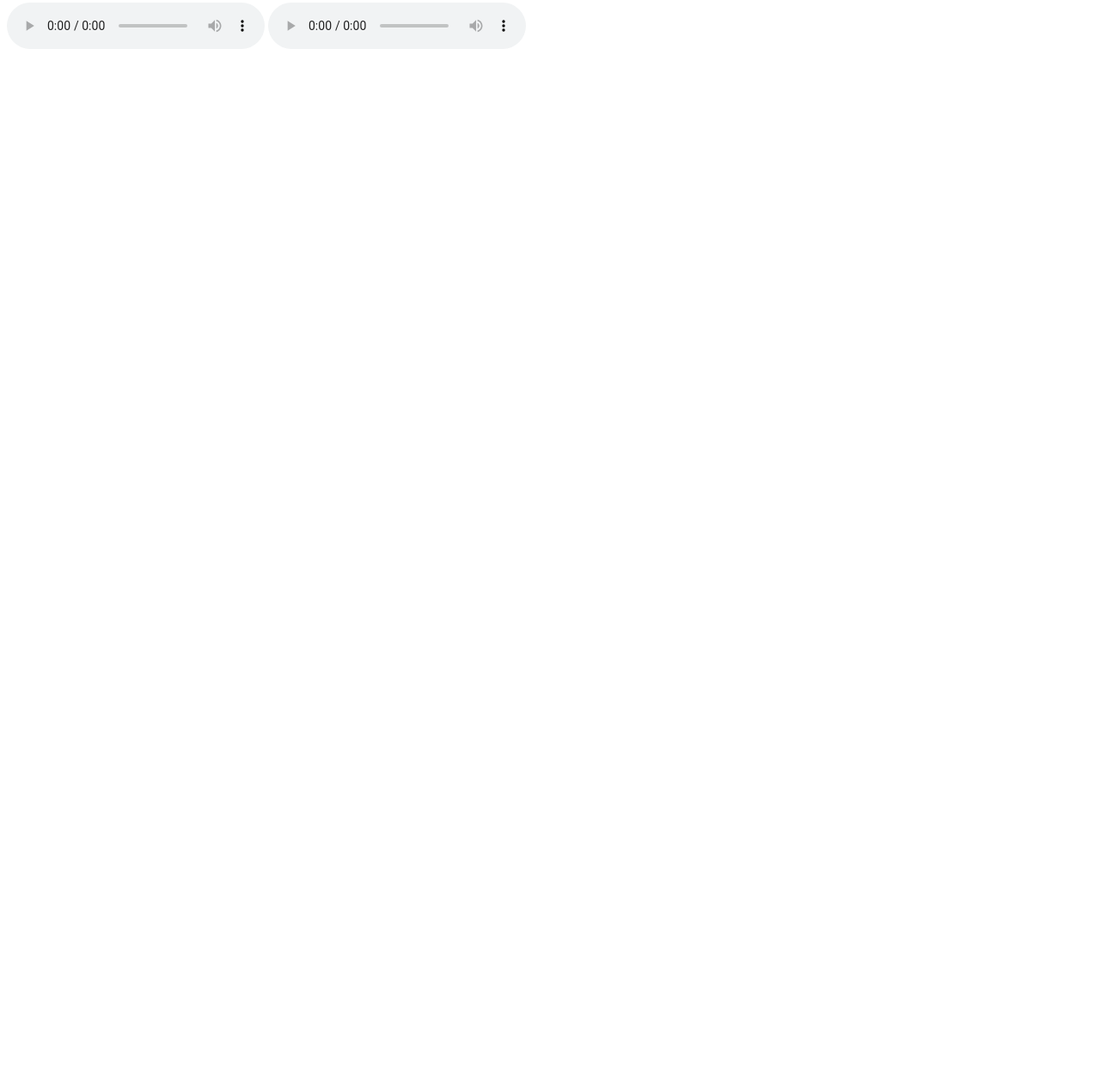
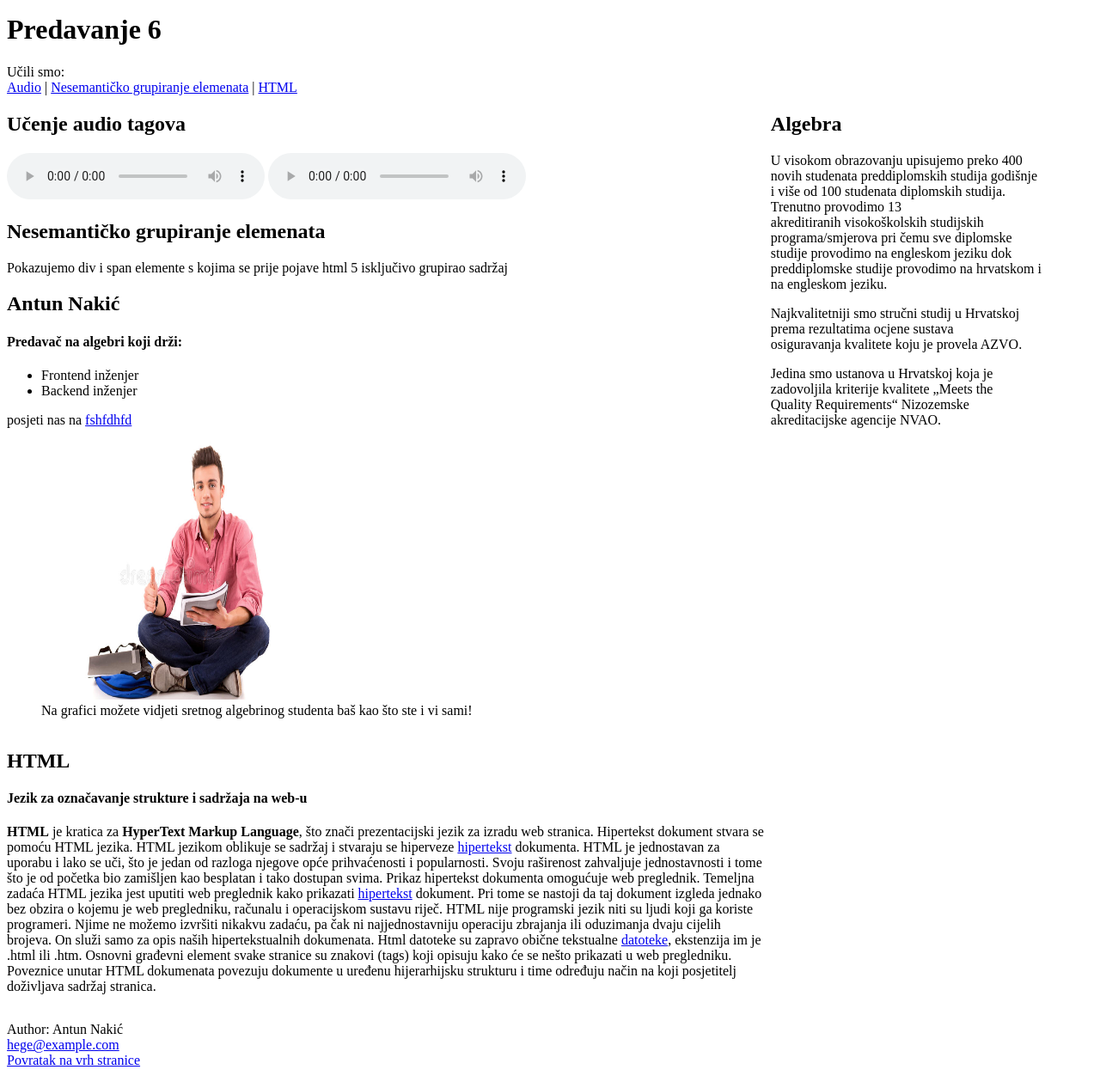
Before and after one commit to antun-nakic/testtesttest, a plain HTML site: page pred6.html in a window 1280 px wide. Shown: the part 5-1264 px from the top of the page at 86% size. Before the commit the page ends 800 px from the top, so only its background shows below. Drawn offline with Linux system fonts and the light colour scheme.

Commit message:
nakon druge pauze

```diff
--- a/pred6.html
+++ b/pred6.html
@@ -4,9 +4,22 @@
     <meta charset="UTF-8" />
     <meta http-equiv="X-UA-Compatible" content="IE=edge" />
     <meta name="viewport" content="width=device-width, initial-scale=1.0" />
-    <title>Multimedia</title>
+    <title>Multimedia i semantičko strukturiranje stranince</title>
   </head>
   <body>
+    <header id="header">
+      <h1>Predavanje 6</h1>
+      <span>Učili smo: </span>
+      <nav>
+        <a href="#audio">Audio</a> |
+        <a href="#nesemantickoGrupiranje">Nesemantičko grupiranje elemenata</a>
+        |
+        <a href="#html">HTML</a>
+      </nav>
+    </header>
+    <main style="display: inline-block; width: 70%">
+      <section id="audio">
+        <h1>Učenje audio tagova</h1>
         <!--Audio-->
         <audio controls>
           <source
@@ -18,5 +31,100 @@
           src="./multimedia/BluVinil  Apaši Official Video.mp3"
           controls
         ></audio>
+      </section>
+
+      <section id="nesemantickoGrupiranje">
+        <header>
+          <h1>Nesemantičko grupiranje elemenata</h1>
+          <p>
+            Pokazujemo div i span elemente s kojima se prije pojave html 5
+            isključivo grupirao sadržaj
+          </p>
+        </header>
+        <!--klasični tag za grupriati sadržaj u html-u-->
+        <div>
+          <h1>Antun Nakić</h1>
+          <h4>Predavač na algebri koji drži:</h4>
+          <ul>
+            <li>Frontend inženjer</li>
+            <li>Backend inženjer</li>
+          </ul>
+        </div>
+
+        <!-- klasični tag za grupirati elemente, ali on je inline level -->
+        <span>
+          posjeti nas na <a href="#">fshfdhfd</a><br />
+          <figure style="display: inline-block">
+            <img
+              width="300"
+              height="300"
+              src="./multimedia/happy-student.jpg"
+            />
+            <figcaption>
+              Na grafici možete vidjeti sretnog algebrinog studenta baš kao što
+              ste i vi sami!
+            </figcaption>
+          </figure>
+        </span>
+      </section>
+      <article id="html">
+        <h1>HTML</h1>
+        <h4>Jezik za označavanje strukture i sadržaja na web-u</h4>
+        <p>
+          <b>HTML</b> je kratica za <b>HyperText Markup Language</b>, što znači
+          prezentacijski&nbsp;jezik&nbsp;za izradu web stranica. Hipertekst
+          dokument stvara se pomoću HTML jezika. HTML jezikom oblikuje se
+          sadržaj i stvaraju se hiperveze
+          <a href="/wiki/Hipertekst" title="Hipertekst">hipertekst</a>
+          dokumenta. HTML je jednostavan za uporabu i lako se uči, što je jedan
+          od razloga njegove opće prihvaćenosti i popularnosti. Svoju raširenost
+          zahvaljuje jednostavnosti i tome što je od početka bio zamišljen kao
+          besplatan i tako dostupan svima. Prikaz hipertekst dokumenta omogućuje
+          web preglednik. Temeljna zadaća HTML jezika jest uputiti web
+          preglednik kako prikazati
+          <a href="/wiki/Hipertekst" title="Hipertekst">hipertekst</a> dokument.
+          Pri tome se nastoji da taj dokument izgleda jednako bez obzira o
+          kojemu je web pregledniku, računalu i operacijskom sustavu riječ. HTML
+          nije programski jezik niti su ljudi koji ga koriste programeri. Njime
+          ne možemo izvršiti nikakvu zadaću, pa čak ni najjednostavniju
+          operaciju zbrajanja ili oduzimanja dvaju cijelih brojeva. On služi
+          samo za opis naših hipertekstualnih dokumenata. Html datoteke su
+          zapravo obične tekstualne
+          <a href="/wiki/Datoteka" title="Datoteka">datoteke</a>, ekstenzija im
+          je .html ili .htm. Osnovni građevni element svake stranice su znakovi
+          (tags) koji opisuju kako će se nešto prikazati u web pregledniku.
+          Poveznice unutar HTML dokumenata povezuju dokumente u uređenu
+          hijerarhijsku strukturu i time određuju način na koji posjetitelj
+          doživljava sadržaj stranica.
+        </p>
+      </article>
+    </main>
+    <aside style="display: inline-block; width: 25%; vertical-align: top">
+      <h1>Algebra</h1>
+      <p>
+        U visokom obrazovanju upisujemo preko 400 novih studenata preddiplomskih
+        studija&nbsp;godišnje i više od 100 studenata diplomskih studija.
+        Trenutno provodimo 13 akreditiranih&nbsp;visokoškolskih studijskih
+        programa/smjerova pri čemu sve diplomske studije provodimo
+        na&nbsp;engleskom jeziku dok preddiplomske studije provodimo na
+        hrvatskom i na engleskom jeziku.
+      </p>
+      <p>
+        Najkvalitetniji&nbsp;smo stručni studij u Hrvatskoj prema rezultatima
+        ocjene sustava osiguravanja&nbsp;kvalitete koju je provela AZVO.
+      </p>
+      <p>
+        Jedina&nbsp;smo ustanova u Hrvatskoj koja je zadovoljila kriterije
+        kvalitete „Meets the Quality&nbsp;Requirements“ Nizozemske
+        akreditacijske agencije NVAO.
+      </p>
+    </aside>
+    <footer>
+      <p>
+        Author: Antun Nakić<br />
+        <a href="mailto:hege@example.com">hege@example.com</a><br />
+        <a href="#header">Povratak na vrh stranice</a>
+      </p>
+    </footer>
   </body>
 </html>
```
Lines whose indentation alone changed are shown as unchanged.
